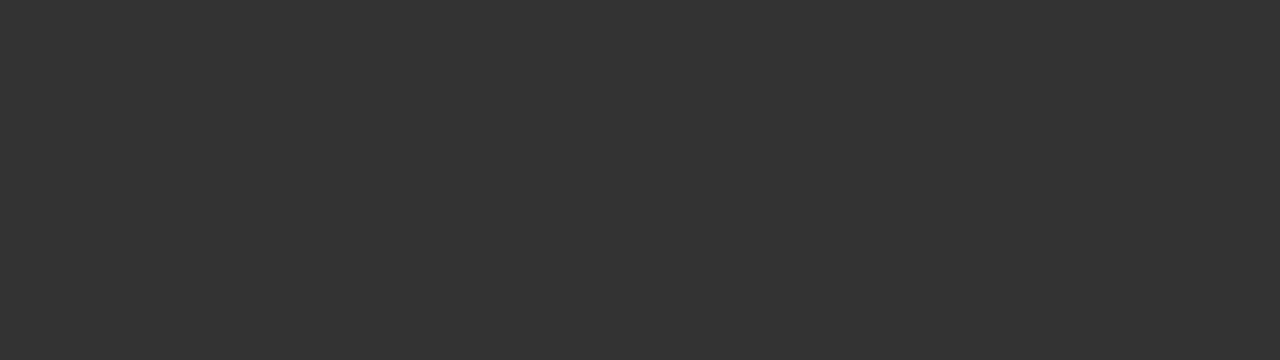
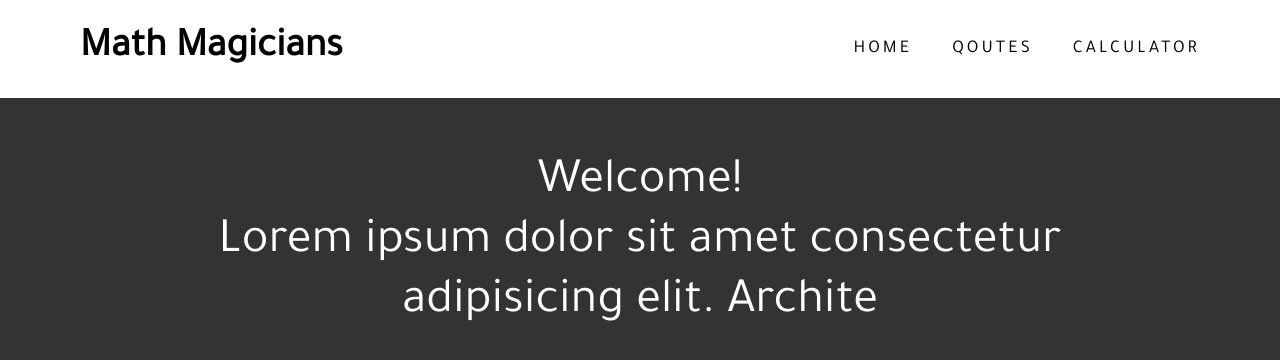
Before and after one commit to abdulhamiid/calculator, a React (Create React App) app: page / in a window 1280 px wide. Before the commit this address had no page. Shown: the top 360 px of the page. Built offline with nearby package versions, Linux system fonts and the light colour scheme; a web font is replaced by a local one.

Commit message:
Solve path url

```diff
--- a/src/App.js
+++ b/src/App.js
@@ -14,7 +14,7 @@
     return (
       <div className="App">
         <Routes>
-          <Route path="/home" element={<Home />} />
+          <Route path="/" element={<Home />} />
           <Route path="/calculator" element={<Calculate />} />
           <Route path="/quotes" element={<Quotes />} />
         </Routes>
--- a/src/components/Navbar.js
+++ b/src/components/Navbar.js
@@ -8,7 +8,7 @@
     <nav>
       <h1>Math Magicians</h1>
       <div className="nav">
-        <Link to="/home">Home</Link>
+        <Link to="/">Home</Link>
         <Link to="/quotes">Qoutes</Link>
         <Link to="/calculator">Calculator</Link>
       </div>
```
